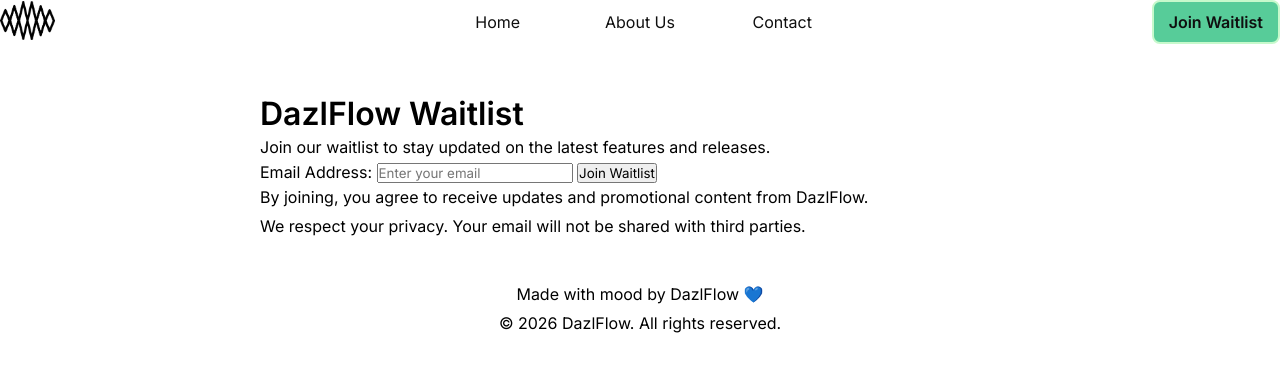
After one commit to otuekongakpan/dazlflow-app, a Flask app: page /waitlist in a window 1280 px wide. The commit adds this page. Shown: the top 372 px of the page. Run offline with Flask 3, Linux system fonts and the light colour scheme.

Commit message:
link waitlist form to backend (py)

```diff
--- a/app.py
+++ b/app.py
@@ -1,15 +1,46 @@
+from urllib import response
+
 from flask import Flask, request, render_template
+import requests  # Import the new library
+
 app = Flask(__name__)
 
-@app.route('/', methods=['GET', 'POST'])
+# Replace this string with your exact deployment link from Step 3!
+GOOGLE_SHEET_URL = "https://script.google.com/macros/s/AKfycbzezGe2dOdLUFZhVA2NWY9JrCzfdx1CQKFEIn5S4K00CKJvBc7moHx4P_gnJdrVrmEa/exec"
+
+@app.route('/')
+def home():
+    return render_template('index.html')
+@app.route('/about')
+def about():
+    return render_template('about.html')
+
+# 3. CONTACT PAGE
+@app.route('/contact')
+def contact():
+    return render_template('contact.html')
+
+@app.route('/waitlist', methods=['GET', 'POST'])
 def waitlist():
     if request.method == 'POST':
         email = request.form['email']
-        with open('waitlist.txt', 'a') as f:
-            f.write(email + '\n')
-        return "✅ You've been added to the waitlist!"
 
-    return render_template('index.html')  # Your waitlist page
+        # Send the email data over to your Google Sheet web app
+        try:
+            # NEW (Tells Python to follow Google's internal redirect)
+            response = requests.post(GOOGLE_SHEET_URL, data={'email': email}, allow_redirects=True)
+            # Check if Google accepted it cleanly
+            if response.status_code == 200:
+                return "✅ You've been added to the waitlist!"
+            else:
+                # Add this temporary debug line to see the exact issue:
+                return f"❌ Google Error Code {response.status_code}: {response.text[:200]}"
+        except Exception as e:
+            return f"❌ Server connection error: {str(e)}"
+
+    return render_template('waitlist.html')
 
 if __name__ == '__main__':
-    app.run(debug=True)
+    import os
+    port = int(os.environ.get('PORT', 5000))
+    app.run(host='0.0.0.0', port=port, debug=False)
--- /dev/null
+++ b/templates/waitlist.html
@@ -0,0 +1,66 @@
+<!DOCTYPE html>
+<html lang="en">
+<head>
+    <meta charset="UTF-8">
+    <meta name="viewport" content="width=device-width, initial-scale=1.0">
+    <title>DazlFlow Home</title>
+
+    <meta name="keywords" content="DazlFlow, music, waitlist, indie music,">
+    <meta name="author" content="DazlFlow Team">
+    <link rel="stylesheet" href="static/styles/styles.css">
+    <meta name="description" content="Welcome to DazlFlow — a music platform built for indie creators, fans, and dreamers. Join the waitlist and be part of a music revolution.">
+
+    <link rel="icon" href="static/images/favicon.png" type="image/png">
+    <link href="https://fonts.googleapis.com/css2?family=DM+Serif+Display&family=Inter:wght@400;600&display=swap" rel="stylesheet">
+</head>
+<body>
+      <header>
+          <nav class="navContent">
+            <div class="nav-grid">
+              <div class="nav-logo">
+                <div class="logo-img">
+                  <img src="static/images/favicon2.png" alt="DazlFlow Logo" class="logo" width="55" height="39">
+                </div>
+
+              </div>
+            <div class="nav-main">
+              <div class="main1">
+                  <a href="/">Home</a>
+              </div>
+              <div class="main2">
+                  <a href="/about">About Us</a>
+              </div>
+              <div class="main3">
+                  <a href="/contact">Contact</a>
+              </div>
+            </div>
+            <div class="nav-cta">
+                <a href="/waitlist">Join Waitlist</a>
+            </div>
+          </div>
+          </nav>
+
+      </header>
+
+    <main>
+        <h1>DazlFlow Waitlist</h1>
+        <p>Join our waitlist to stay updated on the latest features and releases.</p>
+      <section class="waitlist-form">
+          <form method="POST" action="/waitlist">
+              <label for="email">Email Address:</label>
+              <input type="email" id="email" name="email" required placeholder="Enter your email">
+              <button type="submit">Join Waitlist</button>
+              <p>By joining, you agree to receive updates and promotional content from DazlFlow.</p>
+              <p class="privacy-policy">We respect your privacy. Your email will not be shared with third parties.</p>
+          </form>
+      </section>
+    </main>
+
+
+    <footer>
+        <p>Made with mood by DazlFlow 💙</p>
+        <p> &copy; 2026 DazlFlow. All rights reserved.</p>
+    </footer>
+
+</body>
+</html>
--- a/waitlist.txt
+++ b/waitlist.txt
@@ -0,0 +1,2 @@
+gmaniacs85@gmail.com
+otuakpan05@gmail.com
```
Also changed, not shown: templates/about.html (renamed from about.html, +8 -8 lines), templates/contact.html (renamed from contact.html, +9 -9 lines), templates/index.html (renamed from index.html, +13 -11 lines), waitlist.html (deleted, +0 -67 lines), static/images/dazicon.png (renamed from images/dazicon.png), static/images/dazicon2.png (renamed from images/dazicon2.png), static/images/favicon.png (renamed from images/favicon.png), static/images/favicon2.png (renamed from images/favicon2.png), static/images/hero.jpg (renamed from images/hero.jpg), static/styles/about.css (renamed from styles/about.css), static/styles/contact.css (renamed from styles/contact.css), static/styles/index.css (renamed from styles/index.css), static/styles/styles.css (renamed from styles/styles.css).
